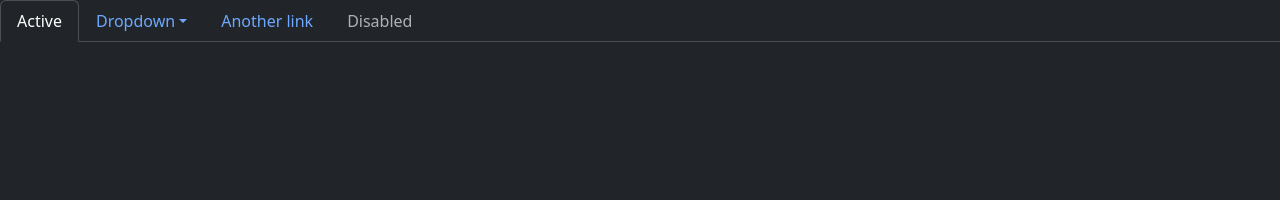
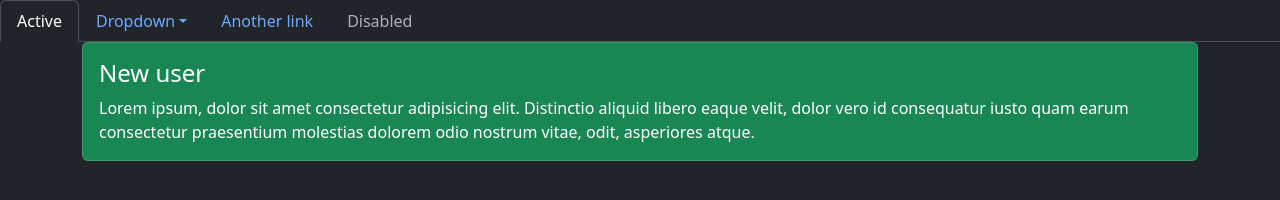
Before and after one commit to Sach-inCoder/git-practice, a plain HTML site: page index.html in a window 1280 px wide. Drawn offline with nearby package versions, Linux system fonts and the light colour scheme.

Commit message:
Add a BS card in main container

```diff
--- a/index.html
+++ b/index.html
@@ -74,6 +74,15 @@
         </header>
         <main>
             <div class="container">
+                <div
+                    class="card text-white bg-success"
+                >
+                    <!-- <img class="card-img-top" src="holder.js/100px180/" alt="New user" /> -->
+                    <div class="card-body">
+                        <h4 class="card-title">New user</h4>
+                        <p class="card-text">Lorem ipsum, dolor sit amet consectetur adipisicing elit. Distinctio aliquid libero eaque velit, dolor vero id consequatur iusto quam earum consectetur praesentium molestias dolorem odio nostrum vitae, odit, asperiores atque.</p>
+                    </div>
+                </div>
 
             </div>
         </main>
```
